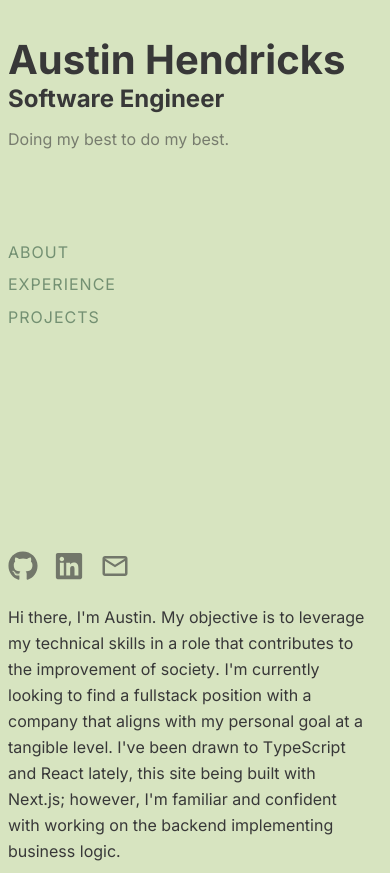
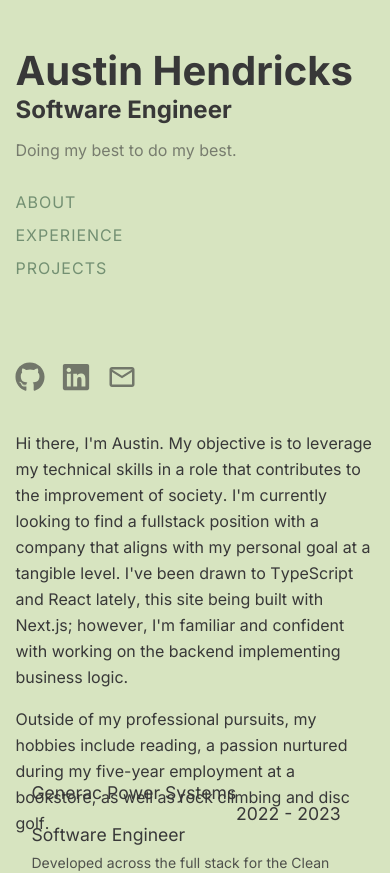
Before and after one commit to hendraustin/hendraustin.github.io, a Next.js app: page / in a window 390 px wide. Shown: the top 873 px of the page. Built offline with nearby package versions, Linux system fonts and the light colour scheme.

Commit message:
Adjustments for responsiveness

```diff
--- a/src/app/components/icons.module.css
+++ b/src/app/components/icons.module.css
@@ -2,6 +2,12 @@
     padding-top: 6rem;
     width: 100%;
  }
+
+ @media screen and (max-width: 950px) {
+    .icons {
+        padding-top: 1rem;
+    }
+}
 
  .icon,
  .cat_icon {
--- a/src/app/components/panel.module.css
+++ b/src/app/components/panel.module.css
@@ -7,6 +7,7 @@
     position: sticky;
     top: 0;
     bottom: 0;
+    width: 50%;
     background-color: transparent;
     box-sizing: border-box;
     overflow-y: auto;
@@ -14,8 +15,7 @@
 
 .left_panel {
     height: 100%;
-    width: 50vw;
-    padding-top: 3rem;
+    padding-top: 3%;
     padding-left: 12%;
     left: 0;
     z-index: 999;
@@ -37,15 +37,20 @@
 
 .right_panel {
     position: sticky;
-    width: 50vw;
     right: 0;
-    padding-top: 4rem;
+    padding-top: 4%;
     padding-right: 5vw;
 }
 
 .sections {
-    padding-top: 4rem;
-    padding-bottom: 4rem;
+    padding: 4rem 0 4rem;
+}
+
+@media screen and (max-width: 950px) {
+    .sections {
+        padding: 1% 0 1%;
+
+    }
 }
 
 .sections li {
@@ -53,16 +58,12 @@
     padding-top: .8rem;
 }
 
-.sections a {
+.sections a,
+.sections a:visited {
     font-size: 1rem;
     text-decoration: none;
     letter-spacing: 1px;
     transition: padding-left 0.2s;
-    color: #739072;
-}
-
-.sections a:visited {
-    text-decoration: none;
     color: #739072;
 }
 
@@ -72,7 +73,7 @@
     color: #4F6F52;
 }
 
-@media screen and (min-width: 900px) {
+@media screen and (max-width: 950px) {
     .left_panel {
         width: 45vw;
     }
@@ -86,7 +87,8 @@
         display: block;
     }
     .left_panel, .right_panel {
-        padding: 0;
+        padding-left: 2%;
+        padding-right: 5%;
         width: 100vw;
         position: static;
     }
--- a/src/app/components/sections/sections.module.css
+++ b/src/app/components/sections/sections.module.css
@@ -1,5 +1,4 @@
 .about, .experience, .projects, .footer {
-    padding-right: 2rem;
     font-kerning: none;
     font-weight: 400;
     -webkit-font-smoothing: antialiased;
@@ -12,7 +11,7 @@
     opacity: 1;
 }
 
-@media screen and (min-width: 1000px) and (max-width: 1600px) {
+@media screen and (min-width: 1350px) and (max-width: 1600px) {
     .about {
         padding-right: 15%;
     }
@@ -39,11 +38,11 @@
 }
 
 
-@media screen and (min-width: 950px) and (max-width: 1100px) {
+@media screen and (min-width: 950px) and (max-width: 1600px) {
     .experience_item,
     .project_item,
     .resume_item {
-        width: 45vw;
+        width: 35vw;
     }
 }
 
```
